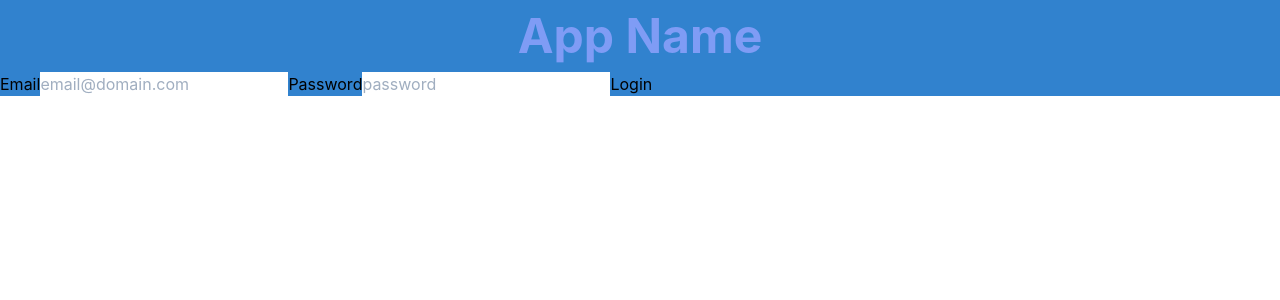
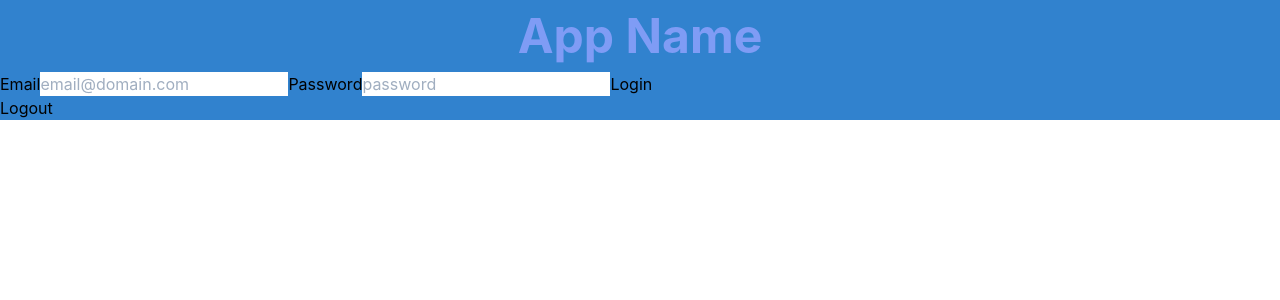
Before and after one commit to ehighberg/fetch, a React (Create React App) app in the folder client/: page / in a window 1280 px wide. Shown: the top 300 px of the page. Built offline with nearby package versions, Linux system fonts and the light colour scheme.

Commit message:
logout button working

```diff
--- a/client/src/pages/Home.jsx
+++ b/client/src/pages/Home.jsx
@@ -1,20 +1,25 @@
 import React from 'react'
 import { Formik, Form, Field } from 'formik'
+import { useHistory } from 'react-router-dom'
 
 import { getUserByEmail } from '../services/APIHelper.js'
 
 export default function Home()
 {
+    const history = useHistory()
+
     return (
         <div className=" bg-blue-600">
             <div className="text-5xl text-indigo-400 font-bold text-center">
                 App Name
             </div>
+
             <Formik
               initialValues={{ email: '', password: ''}}
-              onSubmit={async (values) => {
+              onSubmit={ async (values) => {
                 const userId = await getUserByEmail(values.email)
                 localStorage.setItem('userId', userId)
+                history.push('/tara')
               }}
             >
               <Form id='login-container' className="">
@@ -25,6 +30,11 @@ export default function Home()
                 <button type='submit'>Login</button>
               </Form>
             </Formik>
+
+            <button onClick={() => {
+                localStorage.removeItem('userId')
+                history.push('/trev')
+              }}>Logout</button>
         </div>
     )
 }
```
Also changed, not shown: 1 other file (tests, documents, lock files or other folders).
